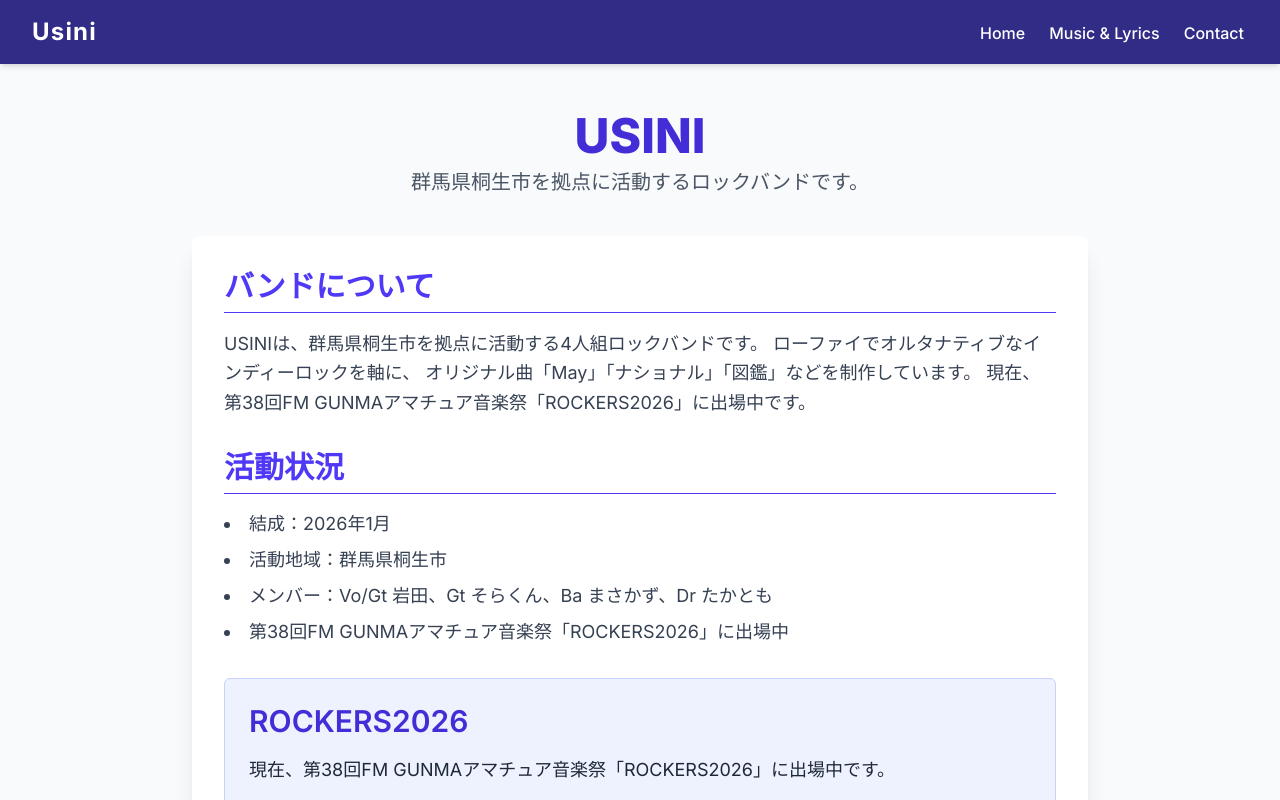
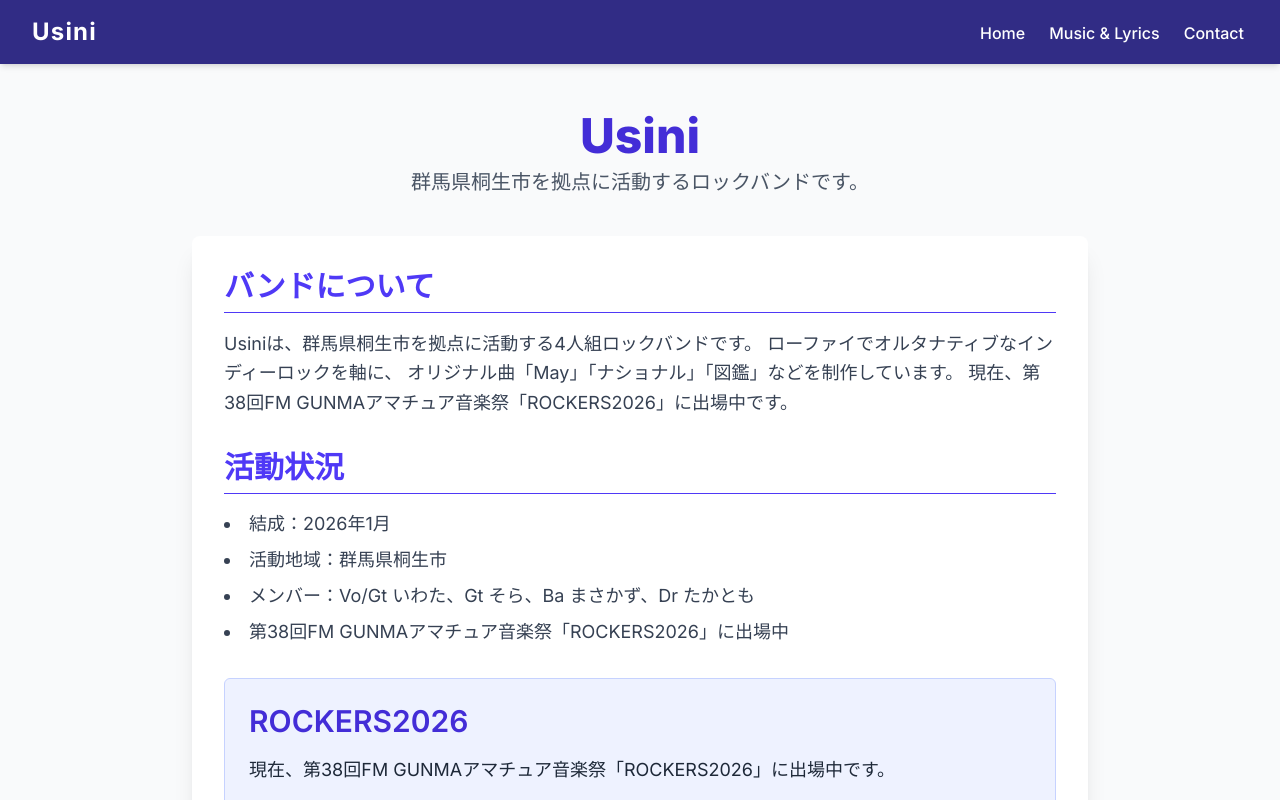
Before and after one commit to satohidetada/my-band-site, a Next.js app: page / in a window 1280 px wide. Shown: the top 800 px of the page. Built offline with nearby package versions, Linux system fonts and the light colour scheme.

Commit message:
Rename USINI to Usini across all pages

```diff
--- a/src/app/contact/page.tsx
+++ b/src/app/contact/page.tsx
@@ -8,7 +8,7 @@ export default function ContactPage() {
           Contact / お問い合わせ
         </h1>
         <p className="text-xl text-gray-600">
-          USINIへのライブ出演依頼、イベント出演、その他のお問い合わせはこちらへ。
+          Usiniへのライブ出演依頼、イベント出演、その他のお問い合わせはこちらへ。
         </p>
       </header>
 
@@ -80,7 +80,7 @@ export default function ContactPage() {
 
         <section className="mt-8 p-6 bg-indigo-50 border border-indigo-200 rounded-lg text-center">
           <h2 className="text-2xl font-bold text-indigo-800 mb-3">
-            USINI
+            Usini
           </h2>
           <p className="text-gray-700 text-lg">
             群馬県桐生市を拠点に活動しています。
--- a/src/app/music/page.tsx
+++ b/src/app/music/page.tsx
@@ -88,7 +88,7 @@ export default function MusicPage() {
             Music & Lyrics
           </h1>
           <p className="text-xl text-gray-600">
-            USINIの楽曲と歌詞
+            Usiniの楽曲と歌詞
           </p>
         </header>
 
--- a/src/app/page.tsx
+++ b/src/app/page.tsx
@@ -3,7 +3,7 @@ export default function AboutPage() {
     <div className="min-h-screen bg-gray-50 flex flex-col items-center py-12 px-4">
       <header className="text-center mb-10">
         <h1 className="text-5xl font-extrabold text-indigo-700 mb-2">
-          USINI
+          Usini
         </h1>
         <p className="text-xl text-gray-600">
           群馬県桐生市を拠点に活動するロックバンドです。
@@ -16,7 +16,7 @@ export default function AboutPage() {
             バンドについて
           </h2>
           <p className="text-gray-700 text-lg leading-relaxed">
-            USINIは、群馬県桐生市を拠点に活動する4人組ロックバンドです。
+            Usiniは、群馬県桐生市を拠点に活動する4人組ロックバンドです。
             ローファイでオルタナティブなインディーロックを軸に、
             オリジナル曲「May」「ナショナル」「図鑑」などを制作しています。
             現在、第38回FM GUNMAアマチュア音楽祭「ROCKERS2026」に出場中です。
@@ -30,7 +30,7 @@ export default function AboutPage() {
           <ul className="list-disc list-inside text-gray-700 text-lg space-y-2">
             <li>結成：2026年1月</li>
             <li>活動地域：群馬県桐生市</li>
-            <li>メンバー：Vo/Gt 岩田、Gt そらくん、Ba まさかず、Dr たかとも</li>
+            <li>メンバー：Vo/Gt いわた、Gt そら、Ba まさかず、Dr たかとも</li>
             <li>第38回FM GUNMAアマチュア音楽祭「ROCKERS2026」に出場中</li>
           </ul>
         </section>
```
